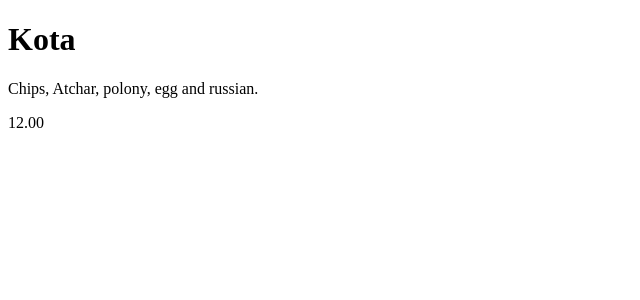
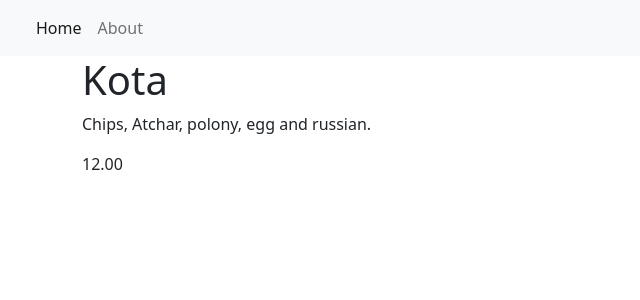
Before and after one commit to Que5/Restaurent-Web-App, a Django app: page /item/1/ in a window 1280 px wide. Shown: the top 300 px of the page, without its empty margins (0-640 px from the left). Run offline with Django 5.2, Linux system fonts and the light colour scheme; data comes from the database, SQL or seed files in the repository; some libraries are stand-ins or nearby versions.

Commit message:
Added styling

```diff
--- /dev/null
+++ b/restaurant_menu/templates/base.html
@@ -0,0 +1,38 @@
+<!DOCTYPE html>
+<html lang="en">
+    <head>
+        <meta charset="utf-8">
+        <meta name="viewport" content="width=device-width, initial-scale=1">
+        <link href="https://cdn.jsdelivr.net/npm/bootstrap@5.2.0-beta1/dist/css/bootstrap.min.css" rel="stylesheet" integrity="sha384-0evHe/X+R7YkIZDRvuzKMRqM+OrBnVFBL6DOitfPri4tjfHxaWutUpFmBp4vmVor" crossorigin="anonymous">
+        <title>Menu Products</title>
+    </head>
+    <body>
+        <nav class="navbar navbar-expand-lg bg-light">
+            <div class="container-fluid">
+                    <a class="navbar-brand" href="#"></a>
+
+                    <button class="navbar-toggler" type="button" data-bs-toggle="collapse" data-bs-target="#navbarNav" aria-controls="navbarNav" aria-expanded="false" aria-label="Toggle navigation">
+                         <span class="navbar-toggler-icon"></span>
+                    </button>
+                <div class="collapse navbar-collapse" id="navbarNav">
+                    <ul class="navbar-nav">
+                         <li class="nav-item">
+                            <a class="nav-link active" aria-current="page" href="{% url 'home' %}">Home</a>
+                        </li>
+                        <li class="nav-item">
+                            <a class="nav-link" aria-current="page" href="{% url 'home' %}">About</a>
+                        </li>
+                    </ul>
+                </div>
+            </div>
+        </nav>
+
+        {% block content %}
+        {% endblock content %}
+
+<!-- JavaScript Bundle with Popper -->
+             <script src="https://code.jquery.com/jquery-2.1.3.min.js"></script>
+        <script src="https://cdn.jsdelivr.net/npm/bootstrap@5.2.0-beta1/dist/js/bootstrap.bundle.min.js" integrity="sha384-pprn3073KE6tl6bjs2QrFaJGz5/SUsLqktiwsUTF55Jfv3qYSDhgCecCxMW52nD2" crossorigin="anonymous"></script>
+
+    </body>
+</html>
--- a/restaurant_menu/templates/menu_item_detail.html
+++ b/restaurant_menu/templates/menu_item_detail.html
@@ -1,13 +1,10 @@
-<!DOCTYPE html>
-<html lang="en">
-<head>
-    <meta charset="UTF-8">
-    <meta name="viewport" content="width=device-width, initial-scale=1.0">
-    <title>Document</title>
-</head>
-<body>
+{% extends 'base.html' %}
+{% block content %}
+
+<div class="container">
     <h1>{{ item.meal }}</h1>
     <p>{{ item.description }}</p>
     <p>{{ item.price }}</p>
-</body>
-</html>
+</div>
+
+{% endblock content %}
```
Also changed, not shown: restaurant_menu/templates/index.html (+19 -11 lines).
